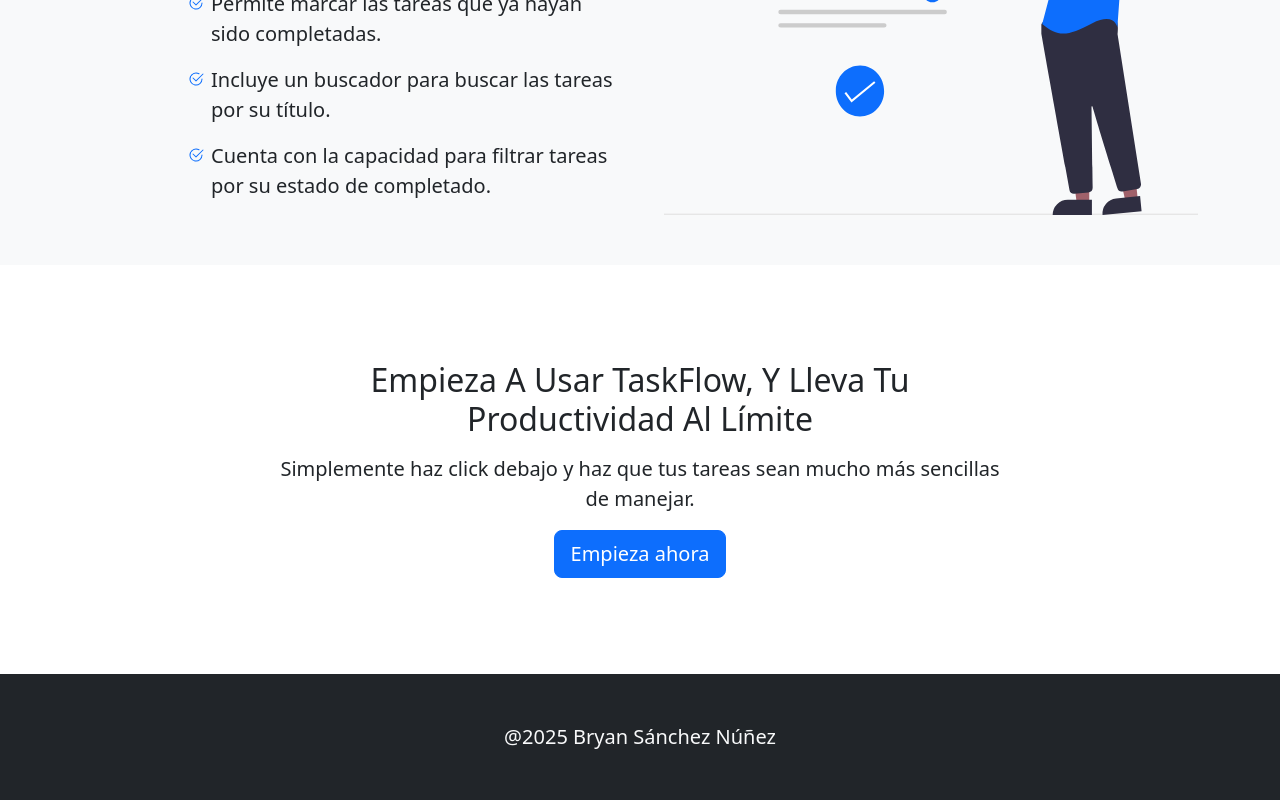
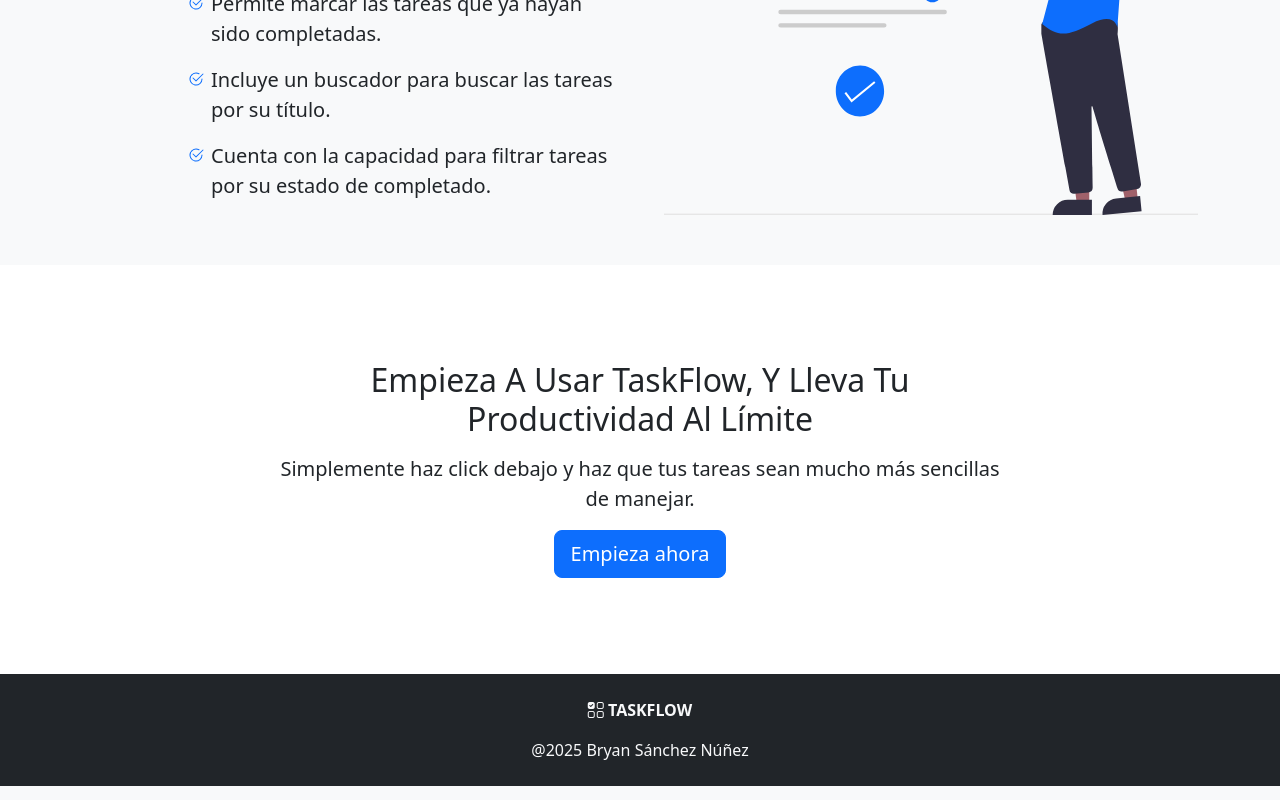
Before and after one commit to UnUsuarioMas67/todo-app-angular, an Angular app: page /about in a window 1280 px wide. Shown: the part 1358-2158 px from the top of the page. Built offline with nearby package versions, Linux system fonts and the light colour scheme.

Commit message:
Update FooterComponent

```diff
--- a/src/app/components/footer/footer.component.html
+++ b/src/app/components/footer/footer.component.html
@@ -1,5 +1,9 @@
-<footer class="p-5 bg-dark text-center text-light">
+<footer class="p-4 bg-dark text-center text-light">
   <div class="container">
-    <span class="fs-5">&#64;2025 Bryan Sánchez Núñez</span>
+    <a class="navbar-brand text-uppercase fw-bolder text-light">
+      <i class="bi bi-ui-checks-grid"></i>
+      TaskFlow
+    </a>
+    <p class="mb-0 mt-3">&#64;2025 Bryan Sánchez Núñez</p>
   </div>
 </footer>
```
